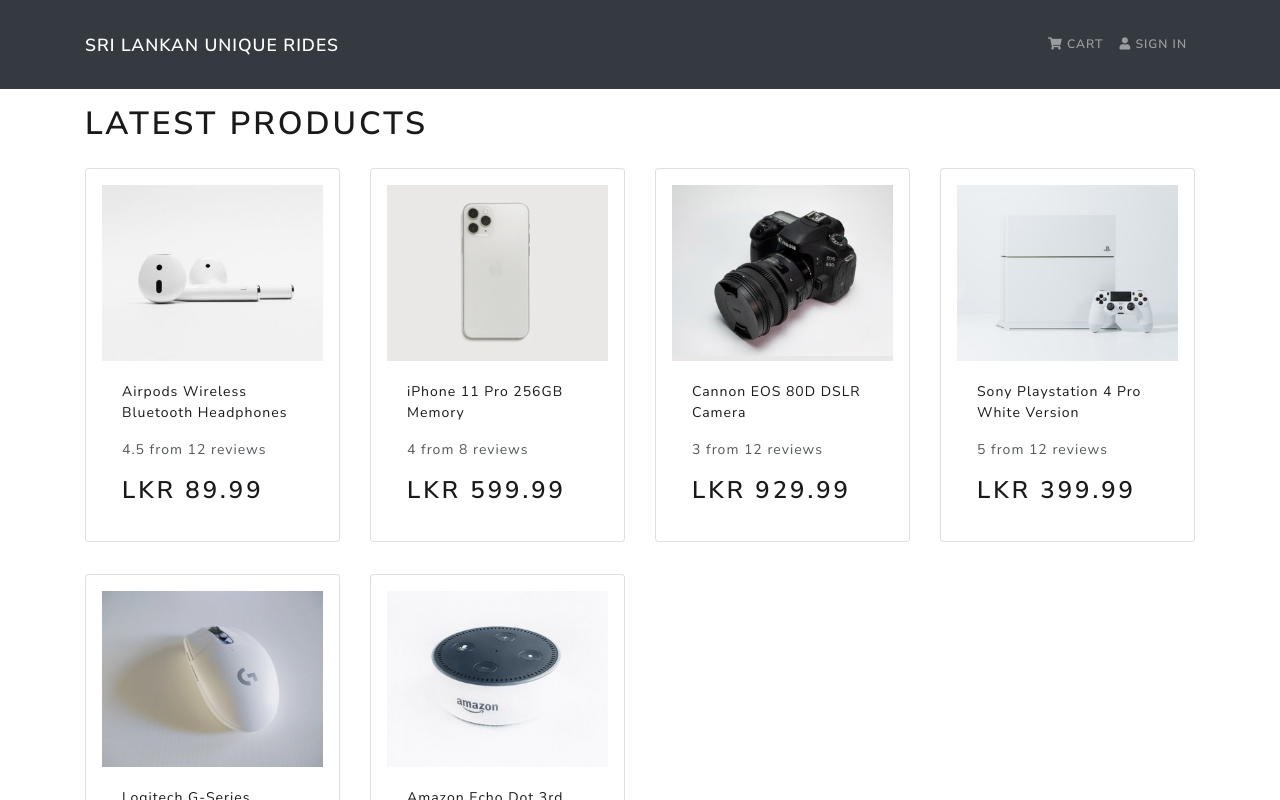
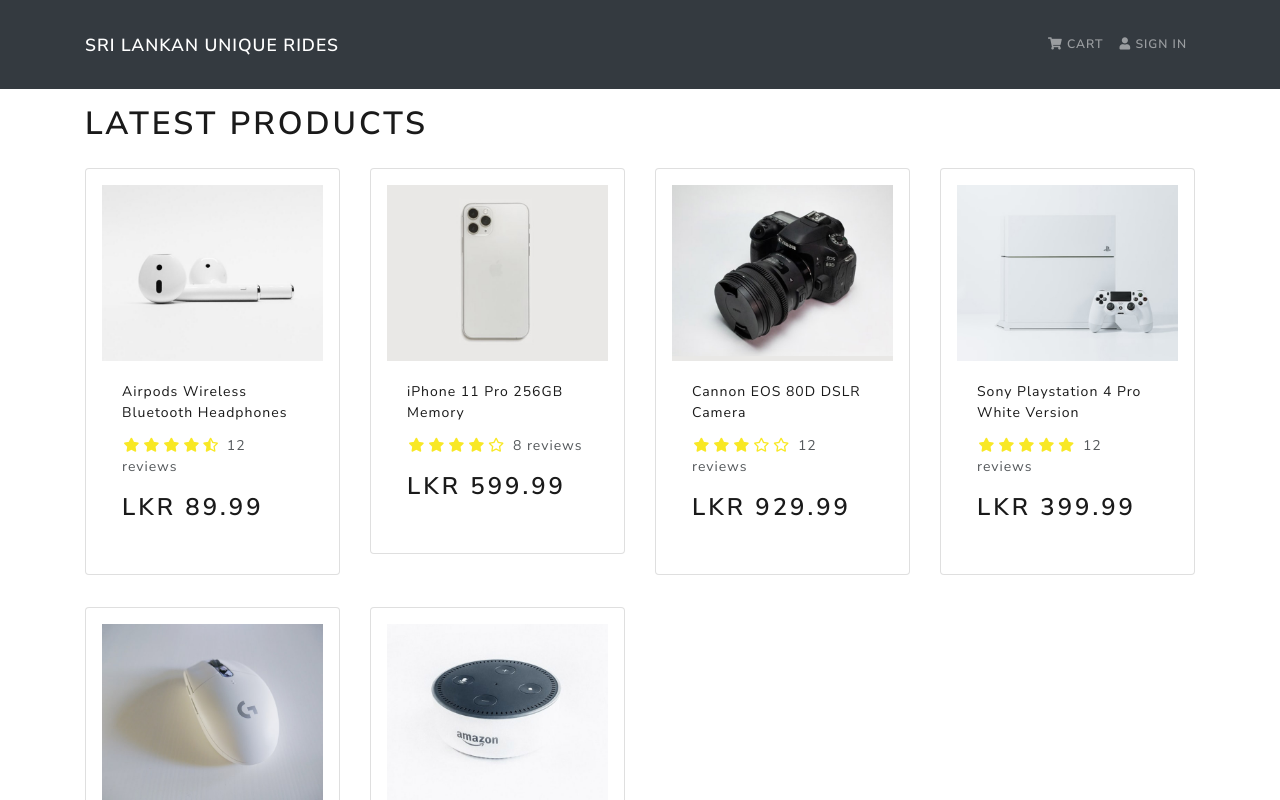
Before and after one commit to pasan1227/sri-lankan-unique-rides, a React (Create React App) app in the folder frontend/: page / in a window 1280 px wide. Shown: the top 800 px of the page. Built offline with nearby package versions, Linux system fonts and the light colour scheme.

Commit message:
Rating Component

```diff
--- a/frontend/src/components/Product.js
+++ b/frontend/src/components/Product.js
@@ -1,5 +1,6 @@
 import React from 'react';
 import { Card } from 'react-bootstrap';
+import Rating from './Rating';
 
 const Product = ({ product }) => {
   return (
@@ -16,9 +17,10 @@
         </a>
 
         <Card.Text as='div'>
-          <div className='my-3'>
-            {product.rating} from {product.numReviews} reviews
-          </div>
+          <Rating
+            value={product.rating}
+            text={` ${product.numReviews} reviews`}
+          />
         </Card.Text>
 
         <Card.Text as='h3'>LKR {product.price}</Card.Text>
--- /dev/null
+++ b/frontend/src/components/Rating.js
@@ -0,0 +1,77 @@
+import React from 'react';
+import PropTypes from 'prop-types';
+
+const Rating = ({ value, text, color }) => {
+  return (
+    <div className='rating'>
+      <span>
+        <i
+          style={{ color }}
+          className={
+            value >= 1
+              ? 'fas fa-star'
+              : value >= 0.5
+              ? 'fas fa-star-half-alt'
+              : 'far fa-star'
+          }></i>
+      </span>
+      <span>
+        <i
+          style={{ color }}
+          className={
+            value >= 2
+              ? 'fas fa-star'
+              : value >= 1.5
+              ? 'fas fa-star-half-alt'
+              : 'far fa-star'
+          }></i>
+      </span>
+      <span>
+        <i
+          style={{ color }}
+          className={
+            value >= 3
+              ? 'fas fa-star'
+              : value >= 2.5
+              ? 'fas fa-star-half-alt'
+              : 'far fa-star'
+          }></i>
+      </span>
+      <span>
+        <i
+          style={{ color }}
+          className={
+            value >= 4
+              ? 'fas fa-star'
+              : value >= 3.5
+              ? 'fas fa-star-half-alt'
+              : 'far fa-star'
+          }></i>
+      </span>
+      <span>
+        <i
+          style={{ color }}
+          className={
+            value >= 5
+              ? 'fas fa-star'
+              : value >= 4.5
+              ? 'fas fa-star-half-alt'
+              : 'far fa-star'
+          }></i>
+      </span>
+      <span>{text && text}</span>
+    </div>
+  );
+};
+
+Rating.defaultProps = {
+  color: '#f8e825',
+};
+
+Rating.propTypes = {
+  value: PropTypes.number.isRequired,
+  text: PropTypes.string.isRequired,
+  color: PropTypes.string,
+};
+
+export default Rating;
--- a/frontend/src/index.css
+++ b/frontend/src/index.css
@@ -1,3 +1,11 @@
 main {
   min-height: 80vh;
 }
+
+h3 {
+  padding: 1rem 0;
+}
+
+.rating span {
+  margin: 0.1rem;
+}
--- a/frontend/src/screens/HomeScreen.js
+++ b/frontend/src/screens/HomeScreen.js
@@ -9,7 +9,7 @@
       <h1>Latest Products</h1>
       <Row>
         {products.map((product) => (
-          <Col sm={12} md={6} lg={4} xl={3}>
+          <Col key={product._id} sm={12} md={6} lg={4} xl={3}>
             <Product product={product} />
           </Col>
         ))}
```
